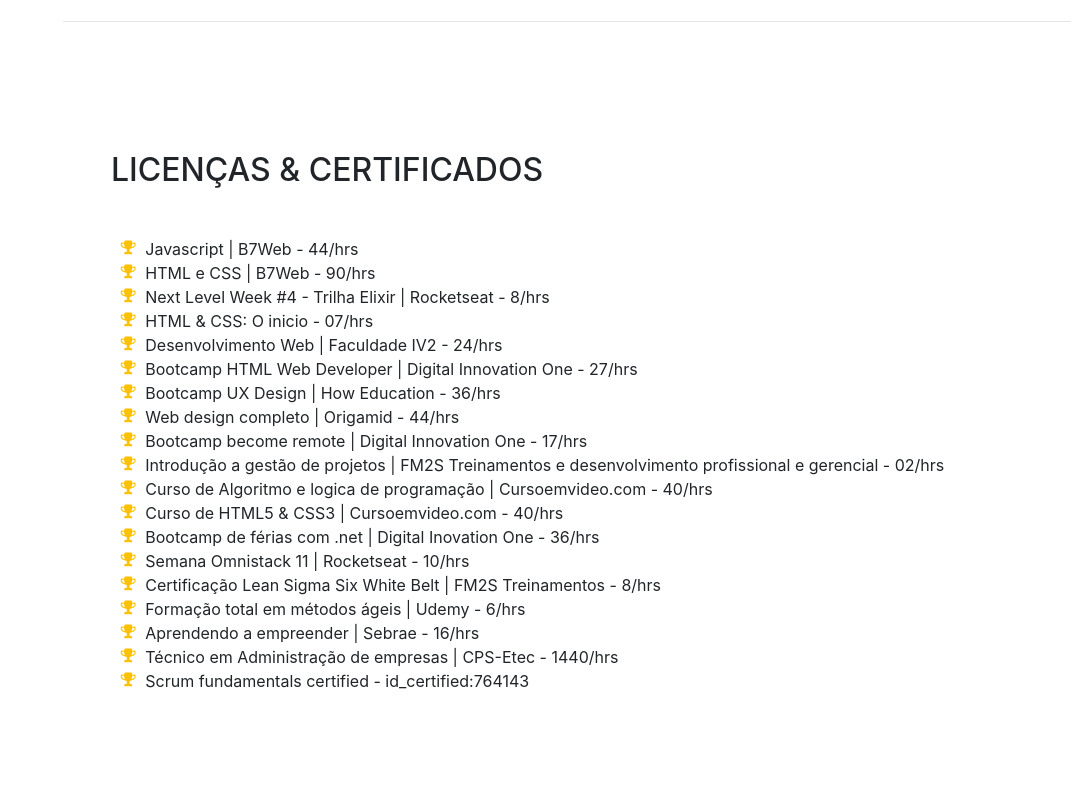
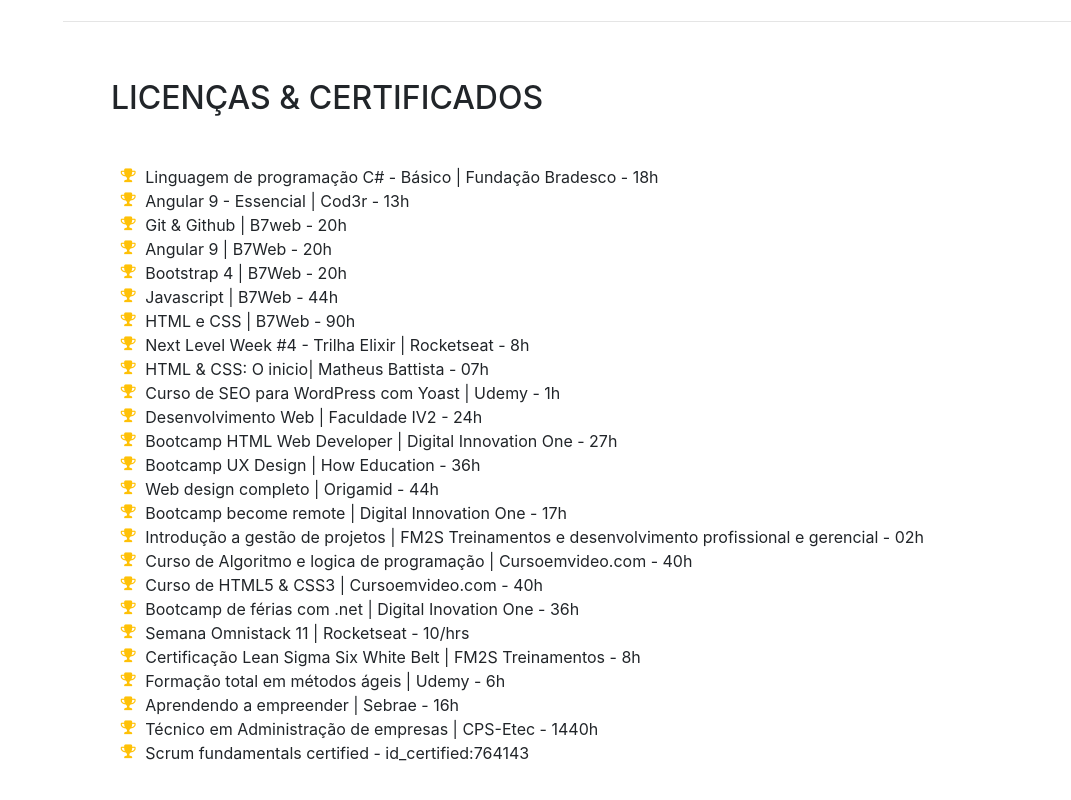
Before and after one commit to Gabriel4420/gabriel4420.github.io, a website with bundled scripts: page index.html in a window 1280 px wide. Shown: the part 4783-5583 px from the top of the page, without its empty margins (209-1280 px from the left). Built offline with nearby package versions, Linux system fonts and the light colour scheme; a web font is replaced by a local one.

Commit message:
Update index.html

```diff
--- a/index.html
+++ b/index.html
@@ -319,57 +319,82 @@
       <div class="w-100">
         <h2 class="mb-5">Licenças &amp; Certificados</h2>
         <ul class="fa-ul mb-0">
+	  <li>
+            <i class="fa-li fa fa-trophy text-warning"></i>
+            Linguagem de programação C# - Básico |  Fundação Bradesco  - 18h
+          </li>
+	  <li>
+            <i class="fa-li fa fa-trophy text-warning"></i>
+            Angular 9 - Essencial |  Cod3r - 13h
+          </li>
+	  <li>
+            <i class="fa-li fa fa-trophy text-warning"></i>
+            Git & Github | B7web - 20h
+          </li>
+  	  <li>
+            <i class="fa-li fa fa-trophy text-warning"></i>
+            Angular 9 |  B7Web - 20h
+          </li>
+
+	  <li>
+            <i class="fa-li fa fa-trophy text-warning"></i>
+            Bootstrap 4 | B7Web - 20h
+          </li>
           <li>
             <i class="fa-li fa fa-trophy text-warning"></i>
-            Javascript |  B7Web - 44/hrs
+            Javascript |  B7Web - 44h
           </li>
            <li>
             <i class="fa-li fa fa-trophy text-warning"></i>
-            HTML e CSS |  B7Web - 90/hrs
+            HTML e CSS |  B7Web - 90h
           </li>
           <li>
             <i class="fa-li fa fa-trophy text-warning"></i>
-            Next Level Week #4 - Trilha Elixir | Rocketseat - 8/hrs
+            Next Level Week #4 - Trilha Elixir | Rocketseat - 8h
           </li>
           <li>
             <i class="fa-li fa fa-trophy text-warning"></i>
-            HTML & CSS: O inicio - 07/hrs
+            HTML & CSS: O inicio| Matheus Battista - 07h
+          </li>
+	   <li>
+            <i class="fa-li fa fa-trophy text-warning"></i>
+            Curso de SEO para WordPress com Yoast | Udemy - 1h
           </li>
           <li>
             <i class="fa-li fa fa-trophy text-warning"></i>
-            Desenvolvimento Web | Faculdade IV2 - 24/hrs
+            Desenvolvimento Web | Faculdade IV2 - 24h
           </li>
            <li>
             <i class="fa-li fa fa-trophy text-warning"></i>
-            Bootcamp HTML Web Developer | Digital Innovation One - 27/hrs
+            Bootcamp HTML Web Developer | Digital Innovation One - 27h
           </li>
           <li>
             <i class="fa-li fa fa-trophy text-warning"></i>
-            Bootcamp UX Design | How Education - 36/hrs
+            Bootcamp UX Design | How Education - 36h
           </li>
           <li>
             <i class="fa-li fa fa-trophy text-warning"></i>
-            Web design completo | Origamid - 44/hrs
+            Web design completo | Origamid - 44h
           </li>
           <li>
             <i class="fa-li fa fa-trophy text-warning"></i>
-            Bootcamp become remote | Digital Innovation One - 17/hrs
+            Bootcamp become remote | Digital Innovation One - 17h
           </li>
           <li>
             <i class="fa-li fa fa-trophy text-warning"></i>
-            Introdução a gestão de projetos | FM2S Treinamentos e desenvolvimento profissional e gerencial - 02/hrs
+            Introdução a gestão de projetos | FM2S Treinamentos e desenvolvimento profissional e gerencial - 02h
           </li>
           <li>
             <i class="fa-li fa fa-trophy text-warning"></i>
-            Curso de Algoritmo e logica de programação | Cursoemvideo.com - 40/hrs
+            Curso de Algoritmo e logica de programação | Cursoemvideo.com - 40h
           </li>
           <li>
             <i class="fa-li fa fa-trophy text-warning"></i>
-            Curso de HTML5 & CSS3 | Cursoemvideo.com - 40/hrs
+            Curso de HTML5 & CSS3 | Cursoemvideo.com - 40h
           </li>
           <li>
             <i class="fa-li fa fa-trophy text-warning"></i>
-            Bootcamp de férias com .net | Digital Inovation One - 36/hrs
+            Bootcamp de férias com .net | Digital Inovation One - 36h
           </li>
           <li>
             <i class="fa-li fa fa-trophy text-warning"></i>
@@ -377,19 +402,19 @@
           </li>
           <li>
             <i class="fa-li fa fa-trophy text-warning"></i>
-            Certificação Lean Sigma Six White Belt | FM2S Treinamentos - 8/hrs
+            Certificação Lean Sigma Six White Belt | FM2S Treinamentos - 8h
           </li>
           <li>
             <i class="fa-li fa fa-trophy text-warning"></i>
-            Formação total em métodos ágeis | Udemy - 6/hrs
+            Formação total em métodos ágeis | Udemy - 6h
           </li>
           <li>
             <i class="fa-li fa fa-trophy text-warning"></i>
-            Aprendendo a empreender | Sebrae - 16/hrs
+            Aprendendo a empreender | Sebrae - 16h
           </li>
           <li>
             <i class="fa-li fa fa-trophy text-warning"></i>
-            Técnico em Administração de empresas | CPS-Etec - 1440/hrs
+            Técnico em Administração de empresas | CPS-Etec - 1440h
           </li>
           <li>
             <i class="fa-li fa fa-trophy text-warning"></i>
```
